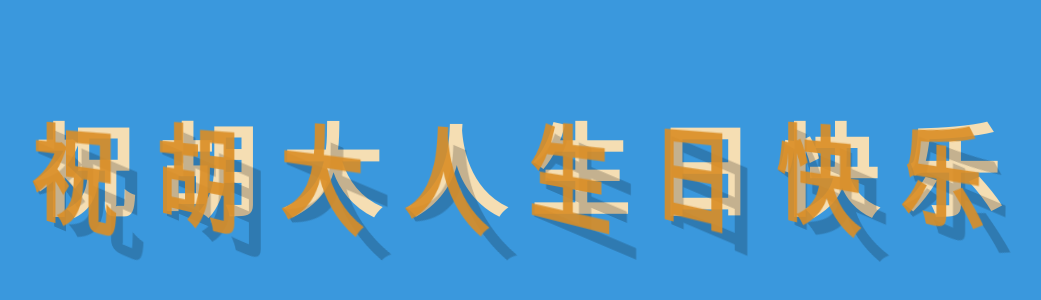
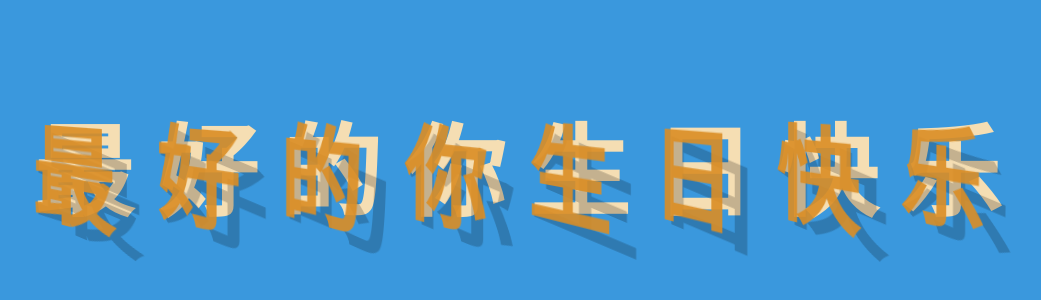
Before and after one commit to weijiang1996/weijiang1996.github.io, a plain HTML site: page css3/剪纸.html in a window 1280 px wide. Shown: the part 74-374 px from the top of the page, without its empty margins (133-1174 px from the left). Drawn offline with Linux system fonts and the light colour scheme.

Commit message:
Update 剪纸.html
updatesomething

```diff
--- a/css3/剪纸.html
+++ b/css3/剪纸.html
@@ -69,10 +69,10 @@
 	</head>
 	<body>
 		<p aria-label="PeeledText">
-			<span data-text="祝">祝</span>
-			<span data-text="胡">胡</span>
-			<span data-text="大">大</span>
-			<span data-text="人">人</span>
+			<span data-text="最">最</span>
+			<span data-text="好">好</span>
+			<span data-text="的">的</span>
+			<span data-text="你">你</span>
 			<span data-text="生">生</span>
 			<span data-text="日">日</span>
 			<span data-text="快">快</span>
```
